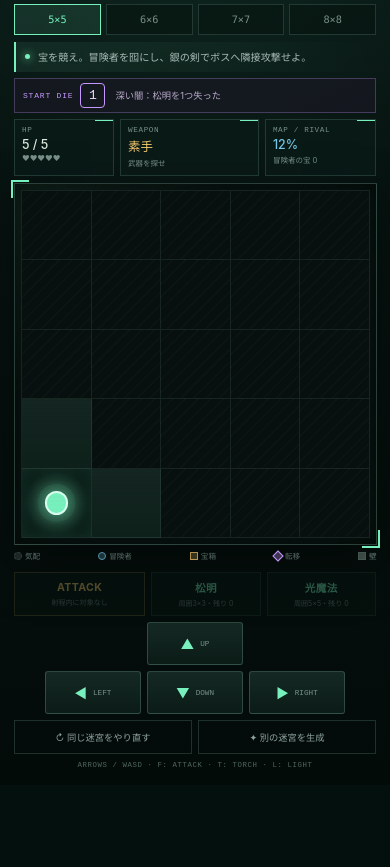
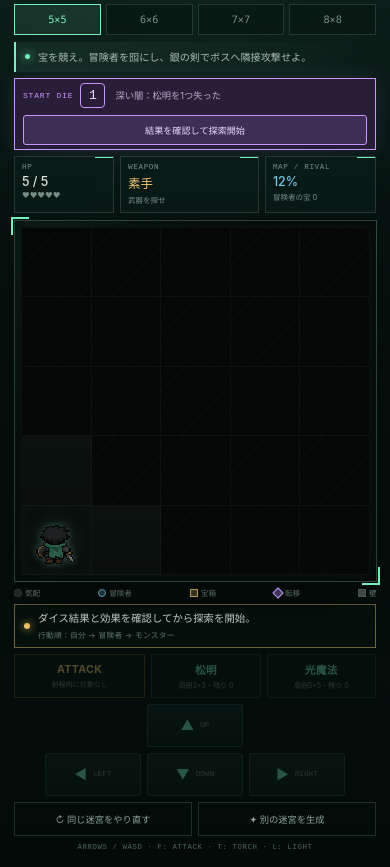
Before and after one commit to spthx/hidden-maze-stage-one, a website with bundled scripts: page index.html in a window 390 px wide. Shown: the part 68-935 px from the top of the page. Before the commit the page ends 853 px from the top, so only its background shows below. Built offline with nearby package versions, Linux system fonts and the light colour scheme.

Commit message:
Add die confirmation and hero walk sprite

```diff
--- a/index.html
+++ b/index.html
@@ -50,6 +50,7 @@
         <span>START DIE</span>
         <strong id="die-value">1</strong>
         <p id="die-effect">深い闇：松明を1つ失った</p>
+        <button id="start-button" class="start-button">結果を確認して探索開始</button>
       </section>
 
       <section class="status-grid" aria-label="ゲーム状態">
@@ -74,10 +75,6 @@
         <div class="board-frame" id="board-frame">
           <div id="maze-grid" class="maze-grid" role="grid" aria-label="自動生成された暗闇の迷宮"></div>
           <div class="board-noise" aria-hidden="true"></div>
-          <section id="message-panel" class="message-panel" aria-live="polite" aria-atomic="true">
-            <span class="message-pulse" aria-hidden="true"></span>
-            <p id="event-message">開始ダイスが運命を決めた。宝箱は冒険者より先に取れ。</p>
-          </section>
         </div>
         <div class="legend" aria-label="盤面の凡例">
           <span><i class="legend-chip presence-chip"></i>気配</span>
@@ -88,6 +85,13 @@
         </div>
       </section>
 
+      <section id="message-panel" class="message-panel" aria-live="polite" aria-atomic="true">
+        <span class="message-pulse" aria-hidden="true"></span>
+        <div class="message-copy">
+          <p id="event-message">ダイス結果を確認してから探索を開始。</p>
+          <small>行動順：自分 → 冒険者 → モンスター</small>
+        </div>
+      </section>
 
       <section class="action-bar" aria-label="装備と探索道具">
         <button id="attack-button" class="action-button attack-action" disabled>
--- a/js/game.js
+++ b/js/game.js
@@ -28,6 +28,8 @@ export class MazeGame {
     this.stage = stage;
     this.wallSet = createWallSet(stage);
     this.state = GameState.PLAYING;
+    this.started = false;
+    this.facing = "up";
     this.player = { ...stage.start };
     this.maxHp = stage.hp;
     this.hp = stage.hp;
@@ -48,7 +50,7 @@ export class MazeGame {
     this.adventurer = { ...stage.adventurer, loot: [] };
     this.adventurerAlive = true;
     this.droppedChests = [];
-    this.lastEvent = { type: "start" };
+    this.lastEvent = { type: "diceReady" };
     this.applyStartRoll();
     this.revealBaseArea();
   }
@@ -139,6 +141,12 @@ export class MazeGame {
     return this.knownIdentities.has(entity.id) || distance(entity, this.player) <= 1;
   }
 
+  start() {
+    if (this.started || this.state !== GameState.PLAYING) return { type: "ignored" };
+    this.started = true;
+    return this.remember({ type: "startConfirmed" });
+  }
+
   finishIfDead(event) {
     if (this.hp > 0) return event;
     this.hp = 0;
@@ -148,6 +156,7 @@ export class MazeGame {
 
   move(directionName) {
     if (
+      !this.started ||
       this.state !== GameState.PLAYING ||
       this.pendingChestId ||
       !DIRECTIONS[directionName]
@@ -156,6 +165,7 @@ export class MazeGame {
     }
 
     const direction = DIRECTIONS[directionName];
+    this.facing = directionName;
     const target = {
       x: this.player.x + direction.x,
       y: this.player.y + direction.y,
@@ -204,7 +214,7 @@ export class MazeGame {
         if (worldEvent) event = worldEvent;
       }
     }
-    return this.remember(event);
+    return this.remember({ ...event, playerMoved: true });
   }
 
   applyWarp(event) {
@@ -242,7 +252,7 @@ export class MazeGame {
   }
 
   getAttackableEnemies() {
-    if (this.state !== GameState.PLAYING) return [];
+    if (!this.started || this.state !== GameState.PLAYING) return [];
     const weapon = this.activeWeapon;
     const livingKeys = new Set(this.livingEntities.map(cellKey));
     return this.livingEntities.filter((enemy) => {
@@ -433,7 +443,7 @@ export class MazeGame {
   }
 
   useTorch() {
-    if (this.torches <= 0 || this.state !== GameState.PLAYING) {
+    if (!this.started || this.torches <= 0 || this.state !== GameState.PLAYING) {
       return { type: "ignored" };
     }
     this.torches -= 1;
@@ -446,7 +456,7 @@ export class MazeGame {
   }
 
   useLight() {
-    if (this.lights <= 0 || this.state !== GameState.PLAYING) {
+    if (!this.started || this.lights <= 0 || this.state !== GameState.PLAYING) {
       return { type: "ignored" };
     }
     this.lights -= 1;
--- a/js/main.js
+++ b/js/main.js
@@ -78,6 +78,10 @@ function move(direction) {
   runAction(() => game.move(direction));
 }
 
+document.querySelector("#start-button").addEventListener("click", () => {
+  runAction(() => game.start());
+});
+
 document.querySelectorAll("[data-direction]").forEach((button) => {
   button.addEventListener("click", () => move(button.dataset.direction));
 });
--- a/js/renderer.js
+++ b/js/renderer.js
@@ -3,7 +3,8 @@ import { cellKey, createWallSet } from "./pathfinding.js";
 import { WEAPONS } from "./stages.js";
 
 const EVENT_COPY = {
-  start: ["開始ダイスが運命を決めた。宝箱は冒険者より先に取れ。", "attention"],
+  diceReady: ["ダイス結果と効果を確認してから探索を開始。", "attention"],
+  startConfirmed: ["探索開始。自分の後に冒険者、最後にモンスターが動く。", "success"],
   move: ["一歩進んだ。冒険者とモンスターも動く。", "neutral"],
   wall: ["石壁だ。ここから先は見通せない。", "danger"],
   fistMonster: ["素手でモンスターを倒した。反撃でHP−1。", "danger"],
@@ -72,6 +73,8 @@ export class Renderer {
     this.rivalStatus = document.querySelector("#rival-status");
     this.dieValue = document.querySelector("#die-value");
     this.dieEffect = document.querySelector("#die-effect");
+    this.dieStrip = document.querySelector(".die-strip");
+    this.startButton = document.querySelector("#start-button");
     this.board = document.querySelector("#maze-grid");
     this.boardFrame = document.querySelector("#board-frame");
     this.eventMessage = document.querySelector("#event-message");
@@ -135,12 +138,18 @@ export class Renderer {
       : "冒険者は脱落";
     this.dieValue.textContent = String(game.dieEffect.roll);
     this.dieEffect.textContent = `${game.dieEffect.name}：${game.dieEffect.description}`;
+    this.dieStrip.classList.toggle("awaiting-start", !game.started);
+    this.startButton.hidden = game.started;
+    this.boardFrame.classList.toggle("waiting", !game.started);
     this.torchCount.textContent = String(game.torches);
     this.lightCount.textContent = String(game.lights);
 
     const targets = game.getAttackableEnemies();
     this.attackButton.disabled =
-      targets.length === 0 || game.isFinished || Boolean(game.pendingChest);
+      !game.started ||
+      targets.length === 0 ||
+      game.isFinished ||
+      Boolean(game.pendingChest);
     this.attackButton.classList.toggle("active", targeting);
     this.attackCaption.textContent = targeting
       ? "盤面の気配を選択"
@@ -148,9 +157,15 @@ export class Renderer {
         ? `攻撃可能 ${targets.length}体`
         : "射程内に対象なし";
     this.torchButton.disabled =
-      game.torches <= 0 || game.isFinished || Boolean(game.pendingChest);
+      !game.started ||
+      game.torches <= 0 ||
+      game.isFinished ||
+      Boolean(game.pendingChest);
     this.lightButton.disabled =
-      game.lights <= 0 || game.isFinished || Boolean(game.pendingChest);
+      !game.started ||
+      game.lights <= 0 ||
+      game.isFinished ||
+      Boolean(game.pendingChest);
   }
 
   renderBoard(game, targeting) {
@@ -213,7 +228,11 @@ export class Renderer {
           }
         }
         if (current && game.state !== GameState.CLEAR) {
-          cell.append(createMarker("player-marker", ""));
+          const playerMarker = createMarker(
+            `player-marker facing-${game.facing}${game.lastEvent.playerMoved ? " walking" : ""}`,
+            "",
+          );
+          cell.append(playerMarker);
         }
         fragment.append(cell);
       }
@@ -225,13 +244,11 @@ export class Renderer {
     const copy = getEventCopy(game.lastEvent);
     this.eventMessage.textContent = copy.text;
     this.messagePanel.dataset.tone = copy.tone;
-    this.messagePanel.classList.remove("message-replay");
-    void this.messagePanel.offsetWidth;
-    this.messagePanel.classList.add("message-replay");
   }
 
   renderPanels(game, stageIndex, targeting) {
-    const blocked = game.isFinished || Boolean(game.pendingChest) || targeting;
+    const blocked =
+      !game.started || game.isFinished || Boolean(game.pendingChest) || targeting;
     this.moveButtons.forEach((button) => {
       button.disabled = blocked;
     });
--- a/style.css
+++ b/style.css
@@ -125,7 +125,7 @@ h1 {
 .mission p { margin: 0; color: #a9bbb5; font-size: clamp(.63rem,2.6vw,.75rem); }
 .die-strip {
   display: grid;
-  grid-template-columns: auto 28px 1fr;
+  grid-template-columns: auto 28px minmax(0,1fr) auto;
   min-height: 29px;
   align-items: center;
   gap: 7px;
@@ -141,6 +141,22 @@ h1 {
   font: .82rem ui-monospace,monospace;
 }
 .die-strip p { margin: 0; color: #baaaca; font-size: .58rem; }
+.die-strip.awaiting-start {
+  border-color: var(--violet);
+  background: rgba(53,31,68,.72);
+  box-shadow: 0 0 18px rgba(198,152,255,.12);
+}
+.start-button {
+  min-height: 30px;
+  padding: 4px 8px;
+  border: 1px solid var(--violet);
+  border-radius: 3px;
+  background: rgba(198,152,255,.14);
+  color: #ead8ff;
+  font-size: .57rem;
+  white-space: nowrap;
+}
+.die-strip:not(.awaiting-start) .start-button { display: none; }
 
 .status-grid { display: grid; grid-template-columns: .9fr 1.25fr 1fr; gap: 6px; margin-bottom: 7px; }
 .status-card {
@@ -222,11 +238,25 @@ h1 {
 }
 .cell.current { z-index: 3; overflow: visible; background: radial-gradient(circle,rgba(120,240,189,.23),#0b1e18 65%); }
 .player-marker {
-  position: relative; z-index: 5; width: 34%; aspect-ratio: 1;
-  border: 2px solid #d9fff0; border-radius: 50%; background: var(--green);
-  box-shadow: 0 0 0 5px rgba(120,240,189,.1),0 0 18px var(--green);
-  animation: playerPulse 1.5s ease-in-out infinite;
+  position: relative;
+  z-index: 5;
+  width: 100%;
+  height: 100%;
+  background-image: url("./public/hero-walk-sheet.png");
+  background-repeat: no-repeat;
+  background-size: 400% 200%;
+  image-rendering: pixelated;
+  filter: drop-shadow(0 0 3px rgba(120,240,189,.72));
 }
+.player-marker.facing-down { background-position: 0% 0%; }
+.player-marker.facing-right { background-position: 33.333% 0%; }
+.player-marker.facing-up { background-position: 66.667% 0%; }
+.player-marker.facing-left { background-position: 100% 0%; }
+.player-marker.walking.facing-down { animation: walkDown .34s steps(1,end) 2; }
+.player-marker.walking.facing-right { animation: walkRight .34s steps(1,end) 2; }
+.player-marker.walking.facing-up { animation: walkUp .34s steps(1,end) 2; }
+.player-marker.walking.facing-left { animation: walkLeft .34s steps(1,end) 2; }
+.board-frame.waiting .maze-grid { filter: brightness(.48) saturate(.65); }
 .entity {
   position: absolute; z-index: 2; display: grid; place-items: center;
   font-family: ui-monospace,"SFMono-Regular",Consolas,monospace; font-weight: 700;
@@ -277,13 +307,16 @@ h1 {
 .wall-chip { background: #4b5a54; }
 
 .message-panel {
-  position: absolute; z-index: 7; top: 50%; left: 50%; display: flex;
-  width: min(86%,360px); min-height: 48px; align-items: center; padding: 9px 12px;
-  border: 1px solid rgba(111,160,143,.38); background: rgba(3,12,10,.92);
-  box-shadow: 0 10px 30px rgba(0,0,0,.58),inset 0 0 18px rgba(120,240,189,.04);
-  pointer-events: none; opacity: 0; transform: translate(-50%,-50%);
+  display: flex;
+  width: 100%;
+  min-height: 42px;
+  align-items: center;
+  margin: 1px 0 6px;
+  padding: 7px 9px;
+  border: 1px solid rgba(111,160,143,.24);
+  background: rgba(5,16,13,.82);
+  box-shadow: inset 0 0 18px rgba(120,240,189,.025);
 }
-.message-panel.message-replay { animation: messageToast 2.2s ease both; }
 .message-panel[data-tone="danger"] { border-color: rgba(242,126,113,.4); }
 .message-panel[data-tone="attention"] { border-color: rgba(245,201,111,.45); }
 .message-pulse {
@@ -292,7 +325,20 @@ h1 {
 }
 .message-panel[data-tone="danger"] .message-pulse { background: var(--red); box-shadow: 0 0 8px var(--red); }
 .message-panel[data-tone="attention"] .message-pulse { background: var(--amber); box-shadow: 0 0 8px var(--amber); }
-.message-panel p { margin: 0; color: #d5e4de; font-size: clamp(.67rem,2.7vw,.79rem); line-height: 1.5; text-align: left; }
+.message-panel p {
+  margin: 0;
+  color: #d5e4de;
+  font-size: clamp(.65rem,2.55vw,.75rem);
+  line-height: 1.4;
+}
+.message-copy { min-width: 0; }
+.message-copy small {
+  display: block;
+  margin-top: 2px;
+  color: #627c73;
+  font-size: .48rem;
+  letter-spacing: .04em;
+}
 .action-bar { display: grid; grid-template-columns: 1.2fr 1fr 1fr; gap: 6px; margin: 6px 0; }
 .action-button {
   min-width: 0; min-height: 44px; padding: 5px 4px;
@@ -357,19 +403,28 @@ h1 {
   font: .46rem ui-monospace,monospace; letter-spacing: .08em; text-align: center;
 }
 
-@keyframes playerPulse {
-  50% { box-shadow: 0 0 0 8px rgba(120,240,189,.04),0 0 25px var(--green); }
+@keyframes walkDown {
+  50% { background-position: 0% 100%; transform: translateY(-3%); }
+}
+@keyframes walkRight {
+  50% { background-position: 33.333% 100%; transform: translateX(3%); }
+}
+@keyframes walkUp {
+  50% { background-position: 66.667% 100%; transform: translateY(-3%); }
+}
+@keyframes walkLeft {
+  50% { background-position: 100% 100%; transform: translateX(-3%); }
 }
 @keyframes targetPulse { to { box-shadow: inset 0 0 15px rgba(245,201,111,.42); } }
-@keyframes messageToast {
-  0% { opacity: 0; transform: translate(-50%,calc(-50% + 8px)) scale(.98); }
-  10%,72% { opacity: 1; transform: translate(-50%,-50%) scale(1); }
-  100% { opacity: 0; transform: translate(-50%,calc(-50% - 6px)) scale(.99); }
-}
+
 @keyframes boardHit {
   20% { transform: translateX(-4px); }
   50% { transform: translateX(4px); }
   80% { transform: translateX(-2px); }
+}
+@media (max-width: 420px) {
+  .die-strip { grid-template-columns: auto 28px minmax(0,1fr); }
+  .start-button { grid-column: 1 / -1; width: 100%; }
 }
 @media (max-height: 740px) {
   :root { --board-size: min(78vw,36dvh,300px); }
@@ -380,7 +435,7 @@ h1 {
   .utility-bar p { display: none; }
 }
 @media (prefers-reduced-motion: reduce) {
-  .message-panel.message-replay { animation: none !important; opacity: 1; }
+
   *,*::before,*::after {
     animation-duration: .01ms !important;
     animation-iteration-count: 1 !important;
```
Also changed, not shown: tests/game.test.js (+11 -0 lines), public/hero-walk-sheet.png (added).
